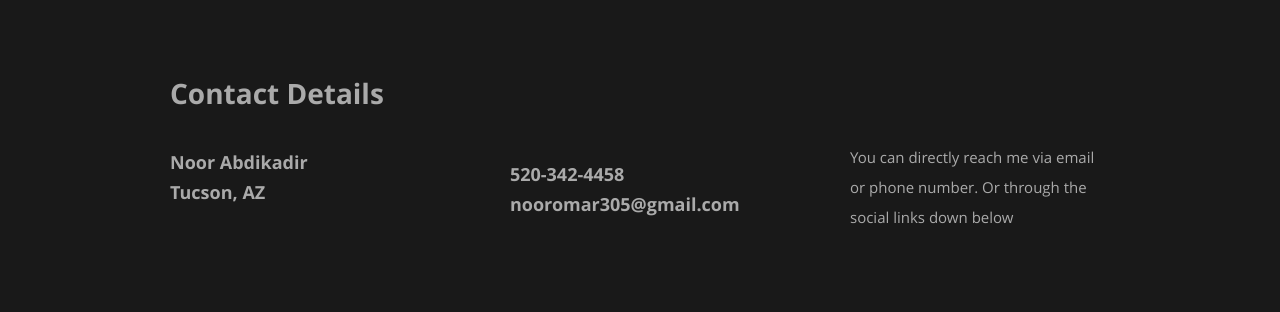
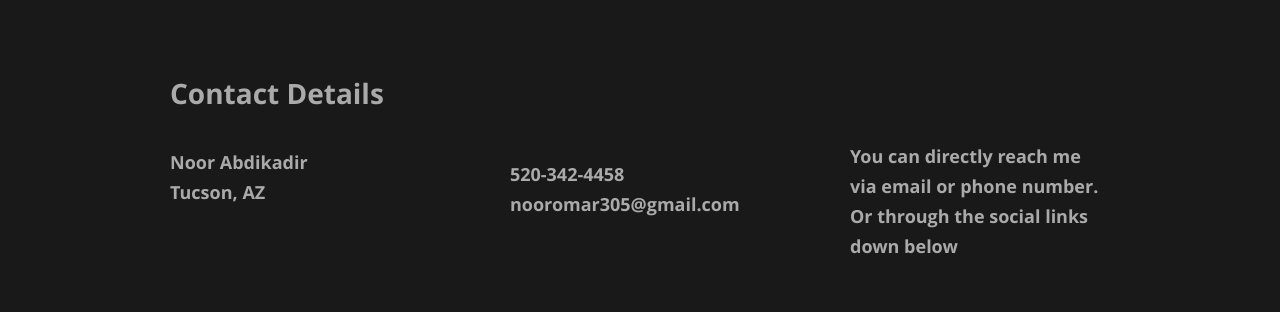
Before and after one commit to NoorA1125/react-portfolio, a React (Create React App) app: page / in a window 1280 px wide. Shown: the part 2327-2639 px from the top of the page. Built offline with nearby package versions, Linux system fonts and the light colour scheme.

Commit message:
contact page finished

```diff
--- a/src/Components/Contact.js
+++ b/src/Components/Contact.js
@@ -58,9 +58,9 @@ class Contact extends Component {
 
             <div className="four columns">
             <div className="columns contact-details">
-                  <p className="white"> <br /> <br />
+                  <h5 className="white"> <br /> <br />
                   <ul className="message">{message}</ul>
-                  </p>
+                  </h5>
             </div> </div>
           </div>
         </Fade>
```
